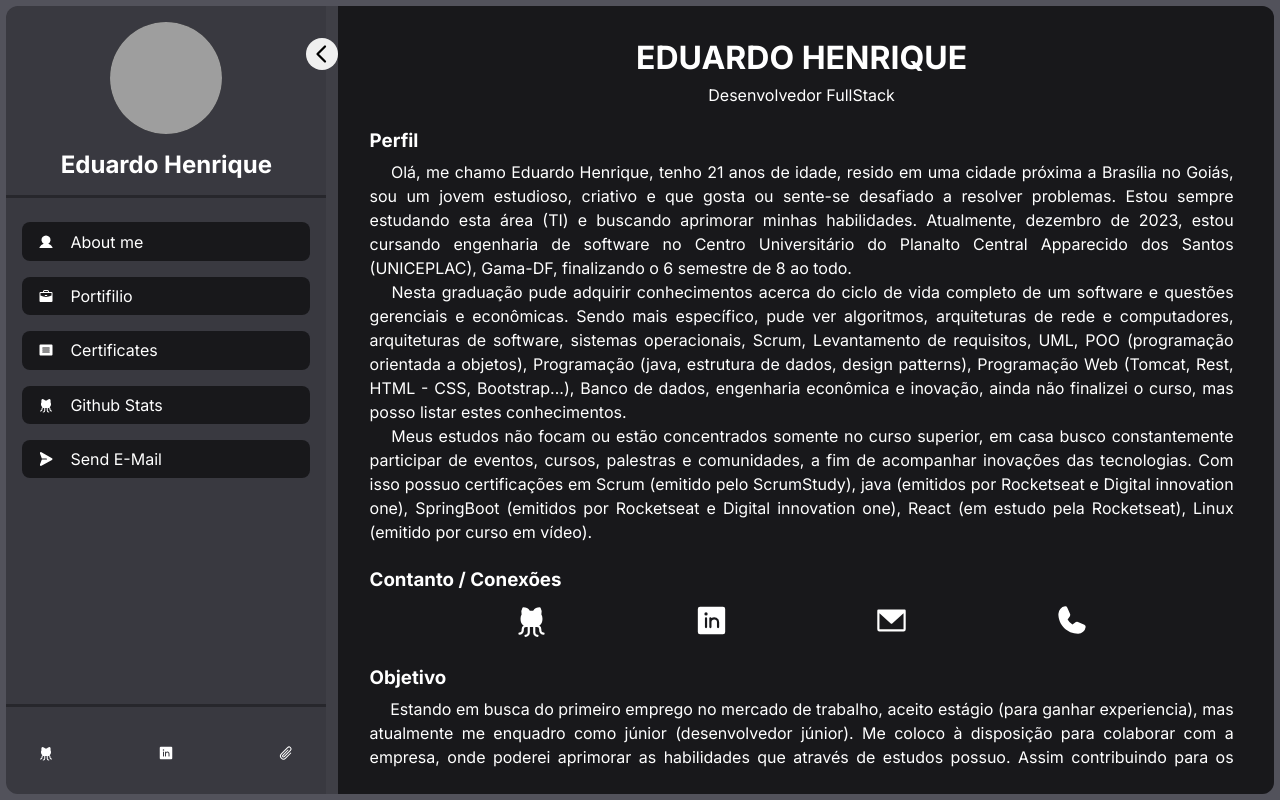
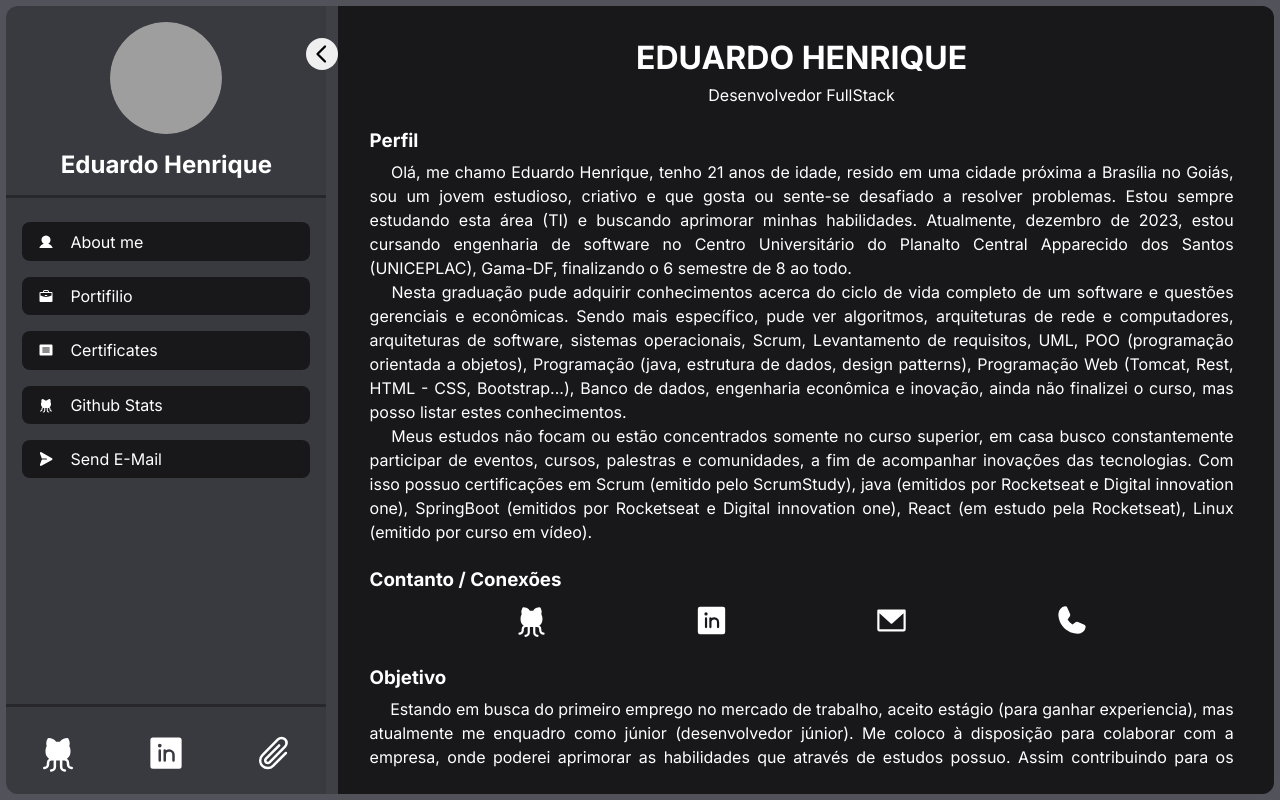
Before and after one commit to EduardoHrq/Portifolio, a React (Vite) app: page / in a window 1280 px wide. Built offline with nearby package versions, Linux system fonts and the light colour scheme; grey boxes are pictures that could not be loaded; the HTML template or start-up script is replaced by a standard one; what realm-web would draw is missing.

Commit message:
fix size

```diff
--- a/src/components/cardCertificates/styles.ts
+++ b/src/components/cardCertificates/styles.ts
@@ -24,7 +24,6 @@ export const CardCertificateContainer = styled.div`
     flex: 1;
     width: 100%;
     height: 100%;
-    background-color: green ;
   }
 
   svg {
--- a/src/components/cardProjects/styles.ts
+++ b/src/components/cardProjects/styles.ts
@@ -60,7 +60,6 @@ img {
   flex: 1;
   width: 100%;
   border-radius: 12px;
-  background-color: red;
 }
 
   &:hover {
--- a/src/components/side/styles.ts
+++ b/src/components/side/styles.ts
@@ -46,6 +46,7 @@ export const PagesContainer = styled.div`
     border-radius: 8px;
 
     text-decoration: none;
+    font-size: 1rem;
 
     display: flex;
     align-items: center;
@@ -80,6 +81,8 @@ export const SocialContainer = styled.div`
   padding: 0 1rem;
   border-top: solid #00000050;
 
+  font-size: 2.5rem;
+
   a {
     line-height: 0;
     padding: .5rem 1rem;
@@ -102,6 +105,8 @@ export const SocialContainer = styled.div`
     font-weight: bold;
     padding: 1rem;
     border-radius: 8px;
+
+    font-size: 1rem;
 
     transform: translate(-50%, -50%);
     top: 25%;
```
